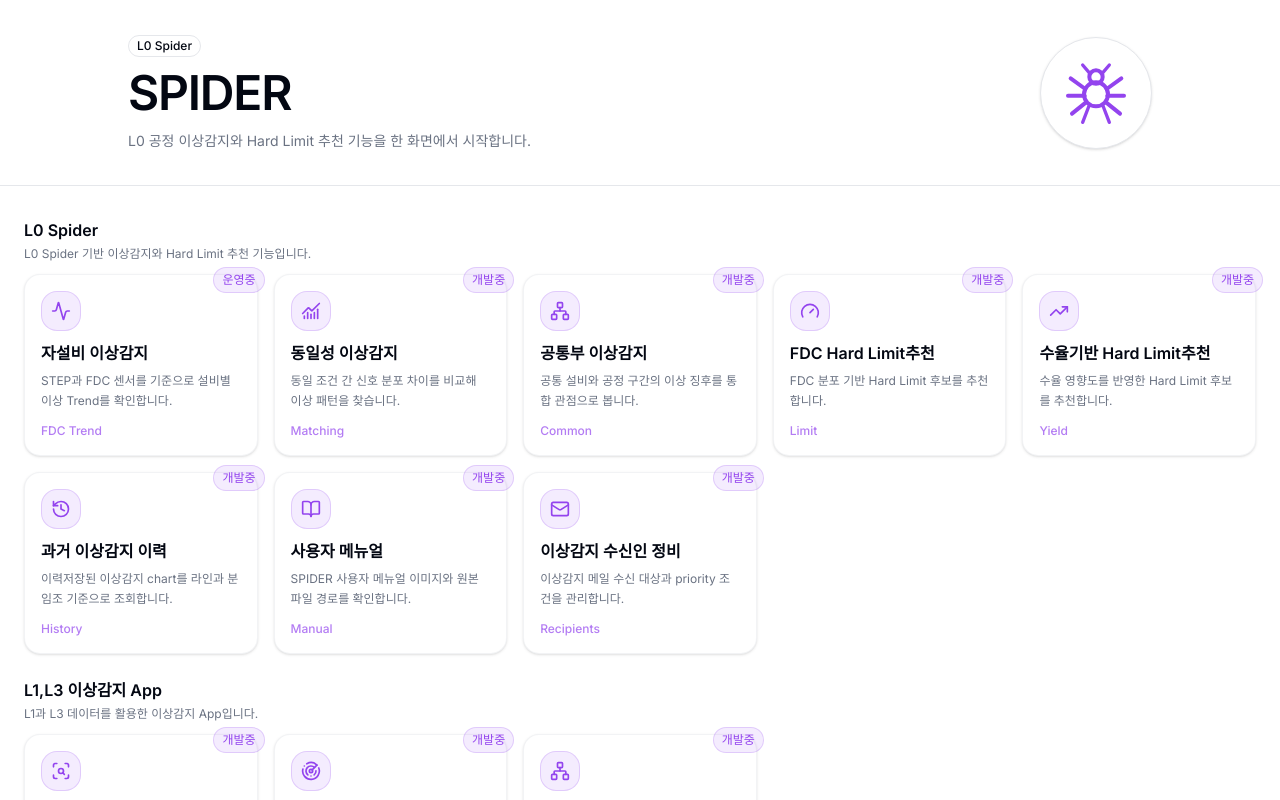
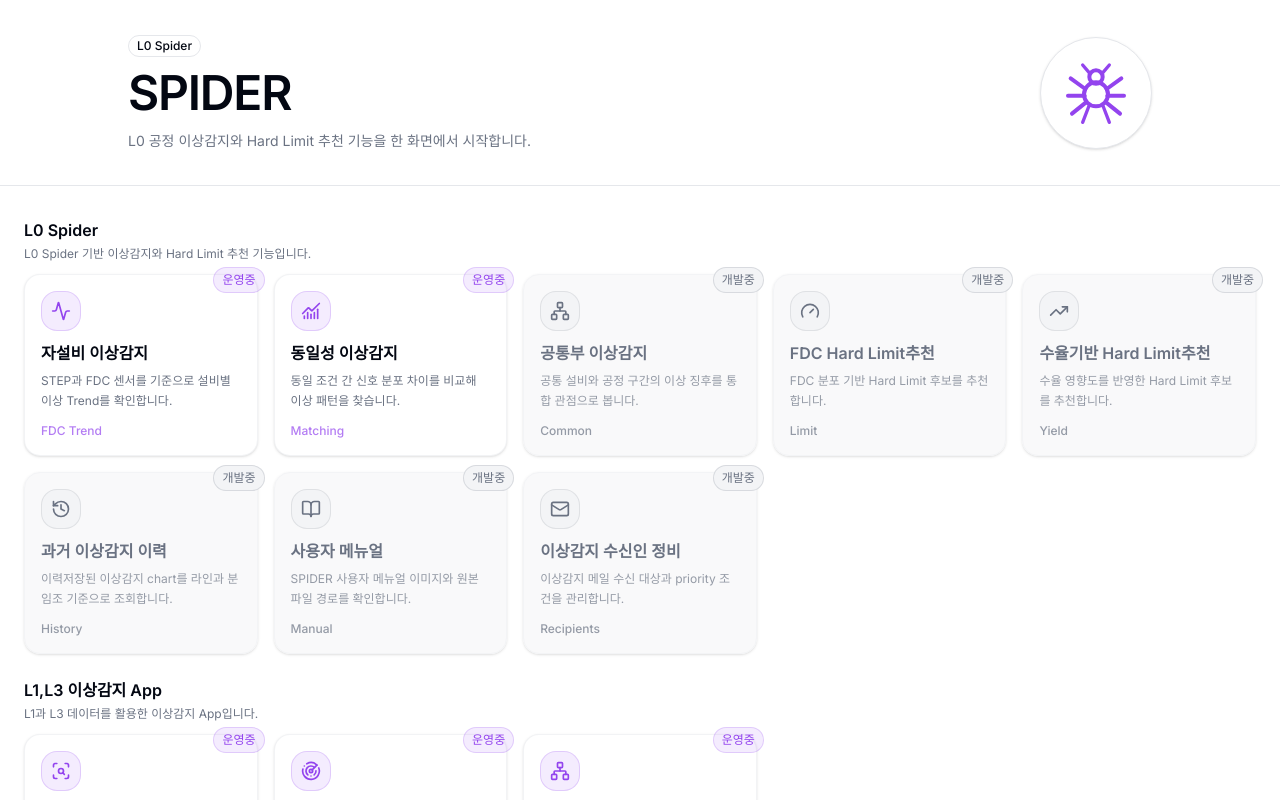
Before and after one commit to mlbarod/l0_spider, a React (Vite) app: page / in a window 1280 px wide. Built offline with nearby package versions, Linux system fonts and the light colour scheme; a web font is replaced by a local one.

Commit message:
App Button modi

```diff
--- a/src/features/fdc-trend/pages/FdcTrendPage.jsx
+++ b/src/features/fdc-trend/pages/FdcTrendPage.jsx
@@ -1656,7 +1656,7 @@ export function FdcTrendPage() {
                     </div>
                     <Badge variant="secondary">{group.rows.length.toLocaleString()} charts</Badge>
                   </header>
-                  <div className="grid min-w-0 grid-cols-1 gap-4 p-4 xl:grid-cols-2">
+                  <div className="grid min-w-0 grid-cols-1 gap-4 p-4 lg:grid-cols-2 xl:grid-cols-3">
                     {group.rows.map((row) => (
                       <ErdScatterCard
                         key={row.id}
--- a/src/features/fdc-trend/pages/L0SpiderHomePage.jsx
+++ b/src/features/fdc-trend/pages/L0SpiderHomePage.jsx
@@ -45,6 +45,7 @@ const spiderApps = [
     category: "Matching",
     href: "/matching-anomaly",
     active: true,
+    status: "운영중",
   },
   {
     icon: Network,
@@ -102,24 +103,30 @@ const spiderSuites = [
     title: "Defect SPIDER",
     subtitle: "Defect 신호 기반 이상 패턴을 탐색합니다.",
     category: "Defect",
-    href: "/defect-spider",
+    href: "https://go/defect-spider",
     active: true,
+    external: true,
+    status: "운영중",
   },
   {
     icon: Radar,
     title: "L1 SPIDER",
     subtitle: "L1 설비/공정 신호를 추적합니다.",
     category: "Level 1",
-    href: "/l1-spider",
+    href: "https://go/spider1",
     active: true,
+    external: true,
+    status: "운영중",
   },
   {
     icon: Network,
     title: "L3 SPIDER",
     subtitle: "L3 연계 지표와 이상 흐름을 확인합니다.",
     category: "Level 3",
-    href: "/l3-spider",
+    href: "https://plane.samsungds.net/spider/l3",
     active: true,
+    external: true,
+    status: "운영중",
   },
 ]
 
@@ -321,34 +328,66 @@ function SelfEquipmentDashboard() {
 }
 
 function SpiderAppCard({ app }) {
+  const isOperating = app.status === "운영중"
   const content = (
     <div
       className={cn(
-        "relative h-full min-h-[148px] rounded-2xl border border-border/50 bg-card p-4 shadow-sm transition-all duration-300",
-        "cursor-pointer hover:-translate-y-1 hover:border-primary/20 hover:shadow-lg",
+        "relative h-full min-h-[148px] rounded-2xl border p-4 shadow-sm transition-all duration-300",
+        "cursor-pointer hover:-translate-y-1 hover:shadow-lg",
+        isOperating
+          ? "border-border/50 bg-card hover:border-primary/20"
+          : "border-muted bg-muted/50 hover:border-muted-foreground/20",
       )}
     >
-      <Badge className="absolute -right-2 -top-2 z-10 border border-primary/20 bg-primary/10 px-2 py-1 text-xs font-medium text-primary">
+      <Badge className={cn(
+        "absolute -right-2 -top-2 z-10 px-2 py-1 text-xs font-medium",
+        isOperating
+          ? "border border-primary/20 bg-primary/10 text-primary"
+          : "border border-muted-foreground/20 bg-muted text-muted-foreground",
+      )}>
         {app.status ?? "개발중"}
       </Badge>
 
-      <div className="mb-3 flex size-10 items-center justify-center rounded-2xl border border-primary/20 bg-primary/10 transition-all duration-300 group-hover:border-primary/30 group-hover:bg-primary/15">
-        <app.icon className="size-5 text-primary" />
+      <div className={cn(
+        "mb-3 flex size-10 items-center justify-center rounded-2xl border transition-all duration-300",
+        isOperating
+          ? "border-primary/20 bg-primary/10 group-hover:border-primary/30 group-hover:bg-primary/15"
+          : "border-muted-foreground/15 bg-muted",
+      )}>
+        <app.icon className={cn("size-5", isOperating ? "text-primary" : "text-muted-foreground")} />
       </div>
 
       <div className="flex min-h-0 flex-1 flex-col justify-between text-left">
         <div>
-          <h3 className="mb-2 text-base font-semibold leading-tight text-foreground transition-colors group-hover:text-primary">
+          <h3 className={cn(
+            "mb-2 text-base font-semibold leading-tight transition-colors",
+            isOperating ? "text-foreground group-hover:text-primary" : "text-muted-foreground",
+          )}>
             {app.title}
           </h3>
-          <p className="mb-3 text-xs leading-5 text-muted-foreground">{app.subtitle}</p>
+          <p className={cn(
+            "mb-3 text-xs leading-5",
+            isOperating ? "text-muted-foreground" : "text-muted-foreground/70",
+          )}>{app.subtitle}</p>
         </div>
-        <div className="text-xs font-medium text-primary/70">{app.category}</div>
+        <div className={cn(
+          "text-xs font-medium",
+          isOperating ? "text-primary/70" : "text-muted-foreground/70",
+        )}>{app.category}</div>
       </div>
     </div>
   )
 
-  return (
+  return app.external ? (
+    <a
+      href={app.href}
+      target="_blank"
+      rel="noreferrer"
+      className="group relative block h-full"
+    >
+      {content}
+    </a>
+  ) : (
     <Link to={app.href} className="group relative block h-full">
       {content}
     </Link>
```
